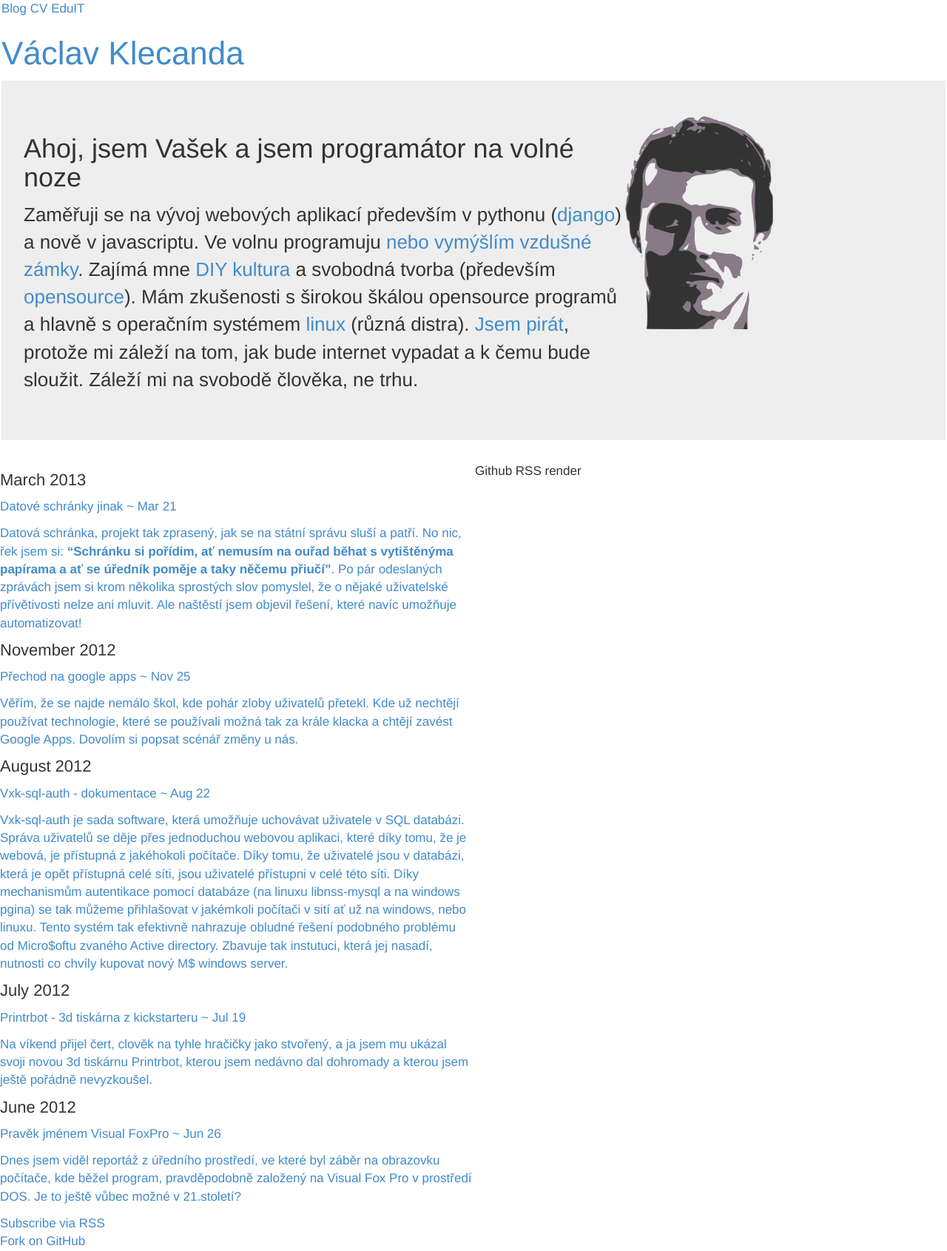
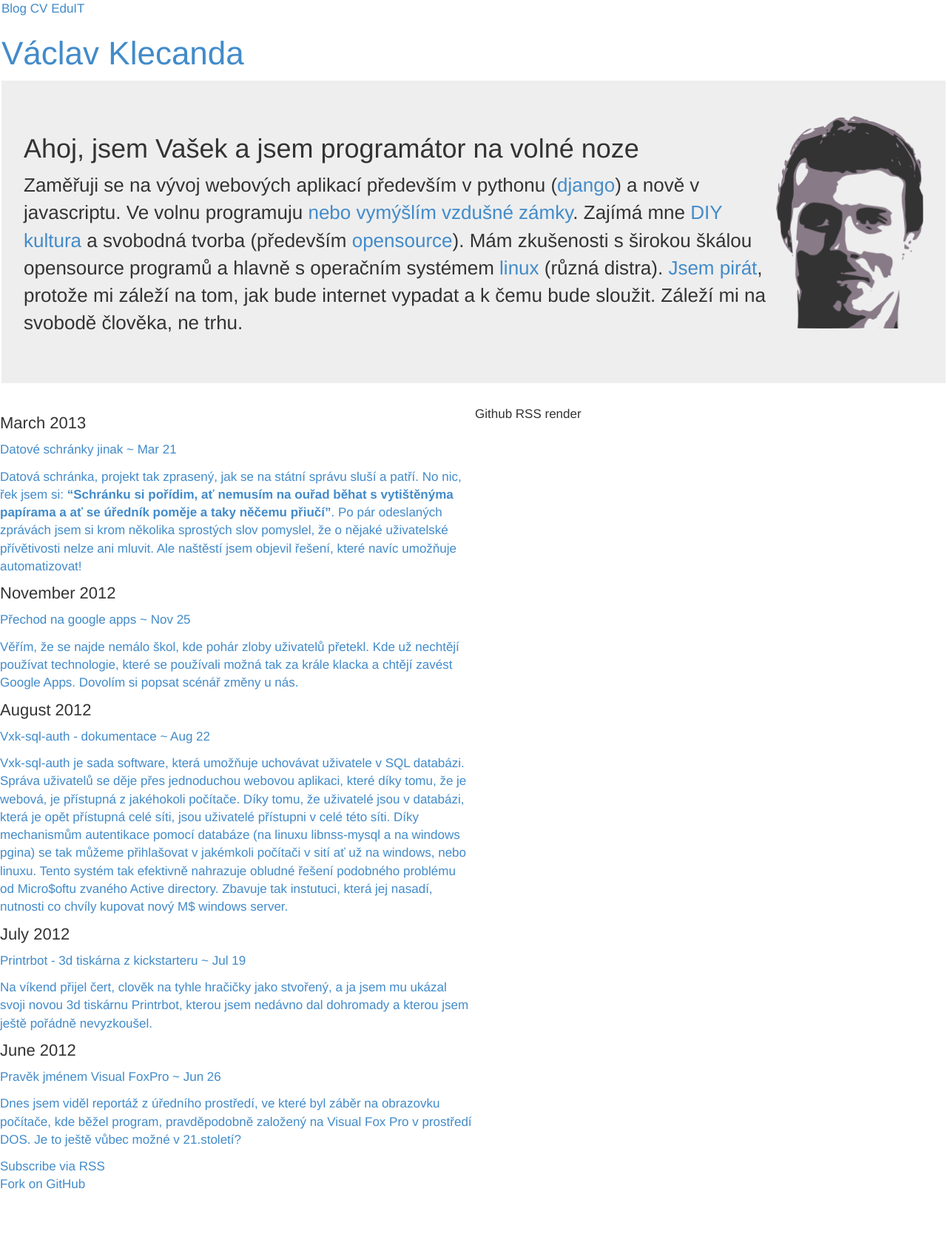
Before and after one commit to vencax/vencax.github.io, a Jekyll site: the page built from index.html, in a window 1280 px wide. Shown: the whole page at 74% size. Built offline with Jekyll 4.4.1, drawn with Linux system fonts in a browser that asks for light colours; Markdown is read by kramdown in place of the engine named in the settings; after the commit the page ends 1614 px from its top, so only the background shows below that.

Commit message:
Update index.html

```diff
--- a/index.html
+++ b/index.html
@@ -5,7 +5,7 @@
 
 <div class="jumbotron">
   <div class="row">
-    <div class="col-md-8">
+    <div class="col-xs-10 col-sm-10 col-md-10 col-lg-10">
       <h2>Ahoj, jsem Vašek a jsem programátor na volné noze</h2>
 
       <p>
@@ -25,7 +25,7 @@
       </p>
     </div>
 
-    <div class="col-md-4">
+    <div class="col-xs-2 col-sm-2 col-md-2 col-lg-2">
       <img src="/img/me.png" alt="moje hero fotka" class="img-responsive"/></div>
     </div>
   </div>
```
